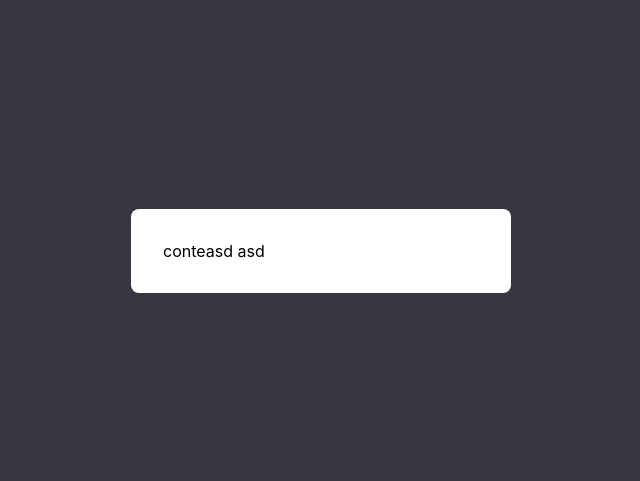
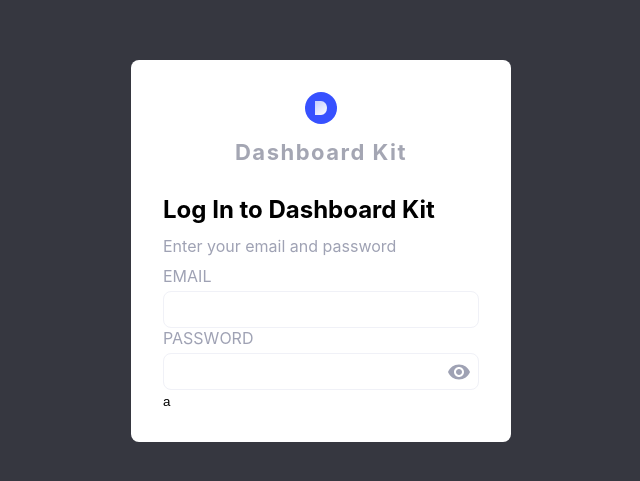
Before and after one commit to Yurii04UA/admin-dashboard, a React (Create React App) app: page /authorisation in a window 1280 px wide. Shown: the part 149-630 px from the top of the page, without its empty margins (319-959 px from the left). Built offline with nearby package versions, Linux system fonts and the light colour scheme.

Commit message:
feat: made login page

```diff
--- a/package.json
+++ b/package.json
@@ -5,6 +5,7 @@
   "dependencies": {
     "@emotion/react": "^11.10.4",
     "@emotion/styled": "^11.10.4",
+    "@mui/icons-material": "^5.10.3",
     "@mui/material": "^5.10.5",
     "@testing-library/jest-dom": "^5.16.5",
     "@testing-library/react": "^13.4.0",
--- /dev/null
+++ b/src/Components/Auth/AuthWindow/AuthWindow.scss
@@ -0,0 +1,21 @@
+.auth{
+   background-color: #363740;
+   position: fixed;
+   top: 0;
+   left: 0;
+   right: 0;
+   bottom: 0;
+
+   .auth-box{
+      max-width: 380px;
+      width: 100%;
+      background-color: #fff;
+      border-radius: 8px;
+      position: absolute;
+      top: 50%;
+      left: 50%;
+      transform: translate(-50%,-50%);
+      padding: 32px;
+      color:#9FA2B4 ;
+   }
+}
--- /dev/null
+++ b/src/Components/Auth/AuthWindow/AuthWindow.tsx
@@ -0,0 +1,21 @@
+import Logo from '../../Logo/Logo';
+import './AuthWindow.scss';
+
+
+interface IAuthWindow{
+   children: React.ReactNode
+}
+
+const AuthWindow = ({children}: IAuthWindow) => {
+   return (
+      <div className='auth'>
+        <div className='auth-box'>
+          <Logo />
+          {children}
+        </div>
+      </div>
+    )
+}
+
+
+export default AuthWindow
--- a/src/Components/Auth/Login/Login.scss
+++ b/src/Components/Auth/Login/Login.scss
@@ -1,20 +1,46 @@
-.auth{
-   background-color: #363740;
-   position: fixed;
-   top: 0;
-   left: 0;
-   right: 0;
-   bottom: 0;
+.auth-login {
+   margin-top: 30px;
 
-   .auth-login{
-      max-width: 380px;
-      width: 100%;
-      background-color: #fff;
-      border-radius: 8px;
-      position: absolute;
-      top: 50%;
-      left: 50%;
-      transform: translate(-50%,-50%);
-      padding: 32px;
+   h2 {
+      font-size: 24px;
+      color: #000;
+      font-weight: 700;
+      margin-bottom: 12px;
+   }
+
+
+   form {
+      margin-top: 10px;
+
+
+      label {
+         text-align: start;
+         text-transform: uppercase;
+         input {
+            margin-top: 5px;
+            width: 100%;
+            padding: 10px;
+            border-radius: 8px;
+            border: 1px solid #F0F1F7;
+            outline: none;
+            color: #8a8a8a;
+
+         }
+
+         .input-icon{
+            position: relative;
+         }
+         .icon{
+            position: absolute;
+            right: 40px;
+            bottom: 55px;
+            color:#9FA2B4;
+         }
+      }
+      button{
+         background-color: #fff;
+         border: none;
+         cursor: pointer;
+      }
    }
 }
--- a/src/Components/Auth/Login/Login.tsx
+++ b/src/Components/Auth/Login/Login.tsx
@@ -1,13 +1,43 @@
-
-import './Login.scss';
+import AuthWindow from "../AuthWindow/AuthWindow";
+import "./Login.scss";
+import { useState } from "react";
+import RemoveRedEyeIcon from "@mui/icons-material/RemoveRedEye";
+import VisibilityOffIcon from "@mui/icons-material/VisibilityOff";
 
 const Login = () => {
+  const submitHandler = (event: React.FormEvent) => {
+    event.preventDefault();
+  };
+
+  const [showPass, setShowPass] = useState(true);
 
   return (
-    <div className='auth'>
-      <div className='auth-login'> conteasd asd</div>
-    </div>
-  )
-}
+    <>
+      <AuthWindow>
+        <div className="auth-login">
+          <h2>Log In to Dashboard Kit</h2>
+          <p>Enter your email and password</p>
+          <form onSubmit={submitHandler}>
+            <label>
+              email
+              <input type="text" />
+            </label>
+            <label>
+              password
+              <input
+                className="input-icon"
+                type={showPass ? "password" : "text"}
+              />
+              <button className="icon" onClick={() => setShowPass(!showPass)}>
+                {showPass ? <RemoveRedEyeIcon /> : <VisibilityOffIcon />}
+              </button>
+            </label>
+            <button type="submit">a</button>
+          </form>
+        </div>
+      </AuthWindow>
+    </>
+  );
+};
 
-export default Login
+export default Login;
--- /dev/null
+++ b/src/Components/Logo/Logo.scss
@@ -0,0 +1,28 @@
+.logo {
+   display: flex;
+   flex-direction: column;
+   align-items: center;
+   gap: 15px;
+   font-size: 22px;
+   font-weight: 700;
+   letter-spacing: 1.5px;
+   color: #A4A6B3;
+
+   .circle {
+      width: 32px;
+      height: 32px;
+      border-radius: 50%;
+      background-color: #3751FF;
+      display: flex;
+      align-items: center;
+      justify-content: center;
+
+      .square {
+         width: 12px;
+         height: 14px;
+         background: linear-gradient(143.7deg, rgba(255, 255, 255, 0.7) 0%, #FFFFFF 100%);
+         border-top-right-radius: 50%;
+         border-bottom-right-radius: 50%;
+      }
+   }
+}
--- /dev/null
+++ b/src/Components/Logo/Logo.tsx
@@ -0,0 +1,14 @@
+import "./Logo.scss";
+
+const Logo = () => {
+  return (
+    <div className="logo">
+      <div className="circle">
+        <div className="square"></div>
+      </div>
+      <div>Dashboard Kit</div>
+    </div>
+  );
+};
+
+export default Logo;
```
Also changed, not shown: 1 other file (tests, documents, lock files or other folders).
